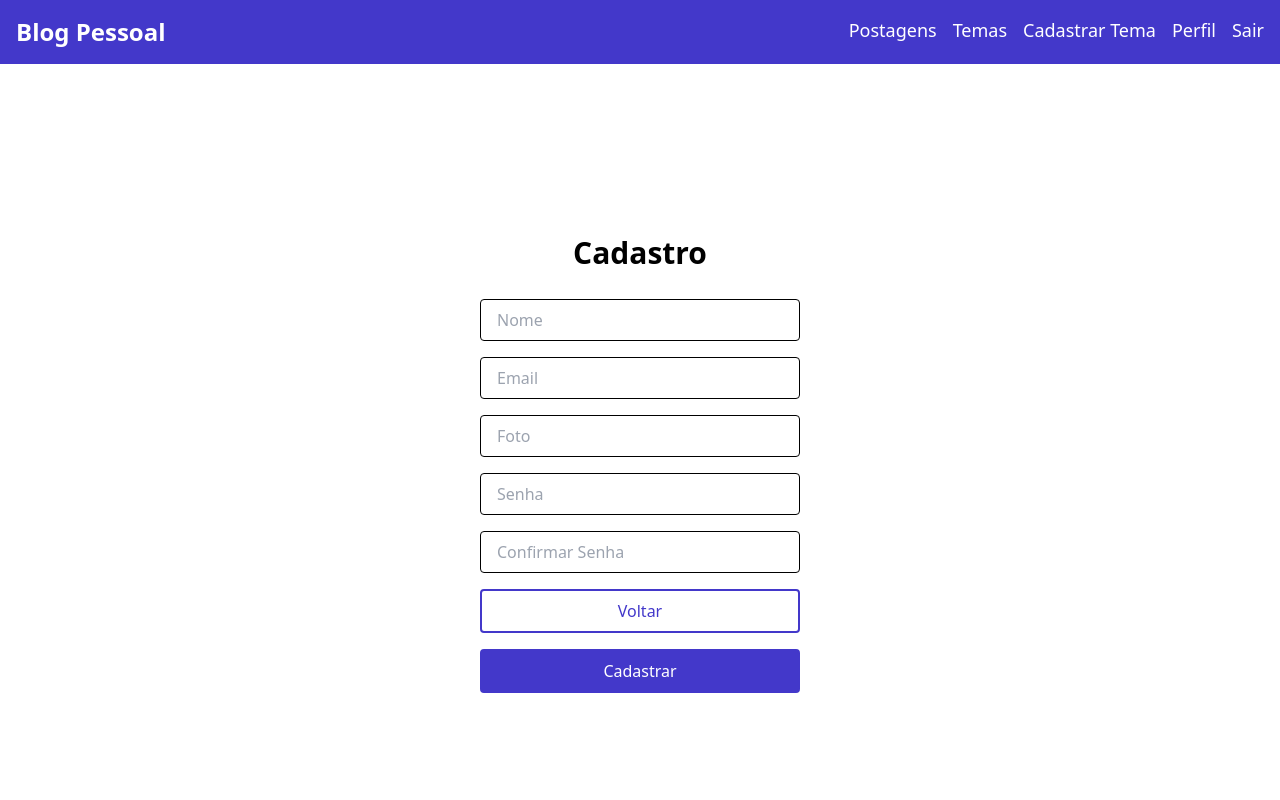
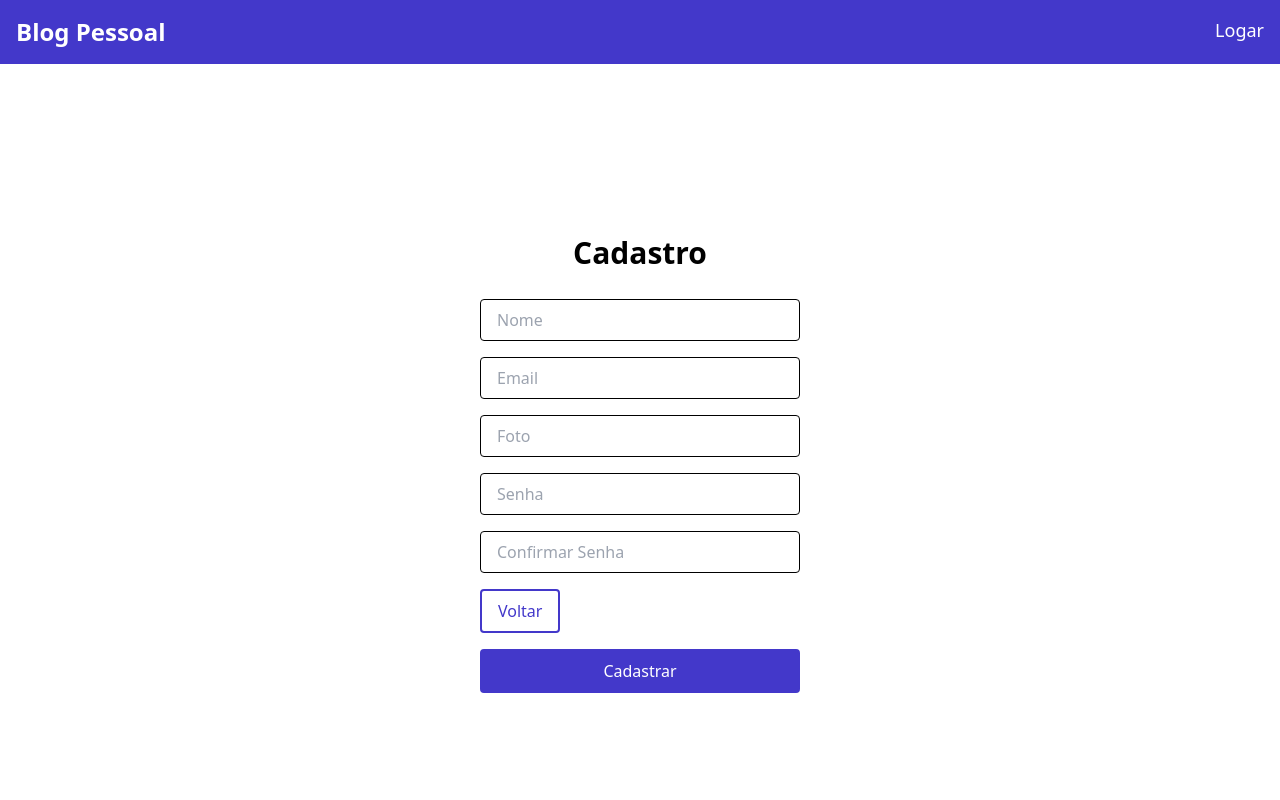
Before and after one commit to sam-grs/personal_blog_frontend, a React (Vite) app: page /register in a window 1280 px wide. Shown: the top 800 px of the page. Built offline with nearby package versions, Linux system fonts and the light colour scheme.

Commit message:
feat: adds routes

```diff
--- a/src/App.tsx
+++ b/src/App.tsx
@@ -2,6 +2,7 @@ import { BrowserRouter, Route, Routes } from "react-router-dom";
 
 import { Header, Footer } from "components";
 import { AuthProvider } from "contexts";
+import { routes } from "routes";
 import {
   Home,
   Login,
@@ -16,16 +17,16 @@ export default function App() {
     <AuthProvider>
       <BrowserRouter>
         <Header />
+        {/* Define o tamanho default da page */}
         <div className="min-h-[80vh]">
           <Routes>
-            <Route path="/" element={<Home />} />
-            <Route path="/register" element={<Register />} />
-            <Route path="/login" element={<Login />} />
-            <Route path="/themes" element={<ThemeList />} />
-            {/* Ver depois de mudar os nomes, pq nao sei se ta no ingles certo */}
-            <Route path="/theme-registration" element={<FormTheme />} />
-            <Route path="/edit-theme/:id" element={<FormTheme />} />
-            <Route path="/delete-theme/:id" element={<DeleteTheme />} />
+            <Route path={routes.home} element={<Home />} />
+            <Route path={routes.register} element={<Register />} />
+            <Route path={routes.login} element={<Login />} />
+            <Route path={routes.themes} element={<ThemeList />} />
+            <Route path={routes.themesRegistration} element={<FormTheme />} />
+            <Route path={routes.editTheme} element={<FormTheme />} />
+            <Route path={routes.deleteTheme} element={<DeleteTheme />} />
           </Routes>
         </div>
         <Footer />
--- a/src/components/header/Header.tsx
+++ b/src/components/header/Header.tsx
@@ -1,35 +1,38 @@
 import { useContext } from "react";
-import { Link, useNavigate } from "react-router-dom";
+import { Link } from "react-router-dom";
 
 import { AuthContext } from "contexts";
+import { routes } from "routes";
 
 export function Header() {
-  const navigate = useNavigate();
-  const { handleLogout } = useContext(AuthContext);
+  const { user, handleLogout } = useContext(AuthContext);
 
   function logout() {
     handleLogout();
     alert("Usuário foi desconectado");
-    navigate("/");
   }
 
   return (
     <div className="flex justify-between p-4 bg-indigo-700 text-white w-full text-lg">
-      <Link to="/" className="text-2xl font-bold">
+      <Link to={routes.home} className="text-2xl font-bold">
         Blog Pessoal
       </Link>
 
-      <ul className="flex gap-4">
-        <li>Postagens</li>
-        <li>Temas</li>
-        <li>Cadastrar Tema</li>
-        <li>Perfil</li>
-        <li>
-          <Link to="" onClick={logout}>
+      {user.token === "" ? (
+        <div className="flex gap-4">
+          <Link to={routes.login}>Logar</Link>
+        </div>
+      ) : (
+        <div className="flex gap-4">
+          <Link to={routes.posts}>Postagens</Link>
+          <Link to={routes.themes}>Temas</Link>
+          <Link to={routes.themesRegistration}>Cadastrar Tema</Link>
+          <Link to={routes.profile}>Perfil</Link>
+          <Link to={routes.home} onClick={logout}>
             Sair
           </Link>
-        </li>
-      </ul>
+        </div>
+      )}
     </div>
   );
 }
--- a/src/contexts/AuthContext.tsx
+++ b/src/contexts/AuthContext.tsx
@@ -34,7 +34,6 @@ export function AuthProvider({ children }: AuthProviderProps) {
     try {
       await auth(`/usuarios/logar`, userLogin, setUser);
       alert("Usuário logado!");
-      setIsLoading(false);
     } catch (err) {
       console.log(err);
       alert("Dados incorretos");
--- a/src/pages/auth/login/Login.tsx
+++ b/src/pages/auth/login/Login.tsx
@@ -5,16 +5,16 @@ import { Link, useNavigate } from "react-router-dom";
 import { Input, Button } from "components";
 import { UserLogin } from "models";
 import { AuthContext } from "contexts";
+import { routes } from "routes";
 
 export function Login() {
   const navigate = useNavigate();
   const [userLogin, setUserLogin] = useState<UserLogin>({} as UserLogin); // aqui chama o user sem precisar colocar os valores
   const { user, handleLogin, isLoading } = useContext(AuthContext);
-  console.log("userLogin", userLogin);
 
   useEffect(() => {
     if (user.token !== "") {
-      navigate("/");
+      navigate(routes.home);
     }
   }, [user]);
 
--- a/src/pages/auth/register/Register.tsx
+++ b/src/pages/auth/register/Register.tsx
@@ -4,6 +4,7 @@ import { Link, useNavigate } from "react-router-dom";
 import { User } from "models";
 import { auth } from "services";
 import { RotatingLines } from "react-loader-spinner";
+import { routes } from "routes";
 
 const initialValues = {
   id: "0",
@@ -21,7 +22,7 @@ export function Register() {
 
   useEffect(() => {
     if (user.id !== "0") {
-      navigate("/login");
+      navigate(routes.login);
     }
   }, [!!user]);
 
@@ -97,10 +98,11 @@ export function Register() {
           value={savePassword}
           onChange={(e: ChangeEvent<HTMLInputElement>) => handleSavePassword(e)}
         />
-
-        <Button color="text-indigo-700" background="none">
-          <Link to="/login">Voltar</Link>
-        </Button>
+        <Link to={routes.login}>
+          <Button color="text-indigo-700" fullWidth={true} background="none">
+            Voltar
+          </Button>
+        </Link>
 
         <Button type="submit">
           {isLoading ? (
--- a/src/pages/themes/cardTheme/CardTheme.tsx
+++ b/src/pages/themes/cardTheme/CardTheme.tsx
@@ -11,16 +11,18 @@ export function CardTheme({ theme }: ThemeProps) {
         Tema
       </header>
 
-      <p className="p-8 text-3xl bg-slate-200 h-full">Descricao tema:</p>
+      <p className="p-8 text-3xl bg-slate-200 h-full">
+        Descricao tema: {theme.about}
+      </p>
       <div className="flex">
         <Link
-          to={`/editTheme/${theme}`}
+          to={`/edit-theme/${theme.id}`}
           className="w-full text-slate-100 bg-indigo-400 hover:bg-indigo-800 flex items-center justify-center py-2"
         >
           <button>Editar</button>
         </Link>
         <Link
-          to={`/deleteTheme/${theme}`}
+          to={`/delete-theme/${theme.id}`}
           className="text-slate-100 bg-red-400 hover:bg-red-700 w-full flex items-center justify-center"
         >
           <button>Deletar</button>
--- /dev/null
+++ b/src/routes/index.ts
@@ -0,0 +1 @@
+export * from "./routes";
--- /dev/null
+++ b/src/routes/routes.ts
@@ -0,0 +1,11 @@
+export const routes = {
+  home: "/",
+  login: "/login",
+  register: "/register",
+  themes: "/themes",
+  profile: "/profile",
+  posts: "/posts",
+  themesRegistration: "/themes-registration",
+  editTheme: "/edit-theme/:id",
+  deleteTheme: "/delete-theme/:id",
+};
--- a/tsconfig.app.json
+++ b/tsconfig.app.json
@@ -26,7 +26,8 @@
       "pages/*": ["pages/*"],
       "models/*": ["models/*"],
       "contexts/*": ["contexts/*"],
-      "services/*": ["services/*"]
+      "services/*": ["services/*"],
+      "routes/*": ["routes/*"]
     }
   },
   "include": ["src"]
--- a/vite.config.ts
+++ b/vite.config.ts
@@ -12,6 +12,7 @@ export default defineConfig({
       models: path.resolve(__dirname, "./src/models"),
       contexts: path.resolve(__dirname, "./src/contexts"),
       services: path.resolve(__dirname, "./src/services"),
+      routes: path.resolve(__dirname, "./src/routes"),
     },
   },
 });
```
